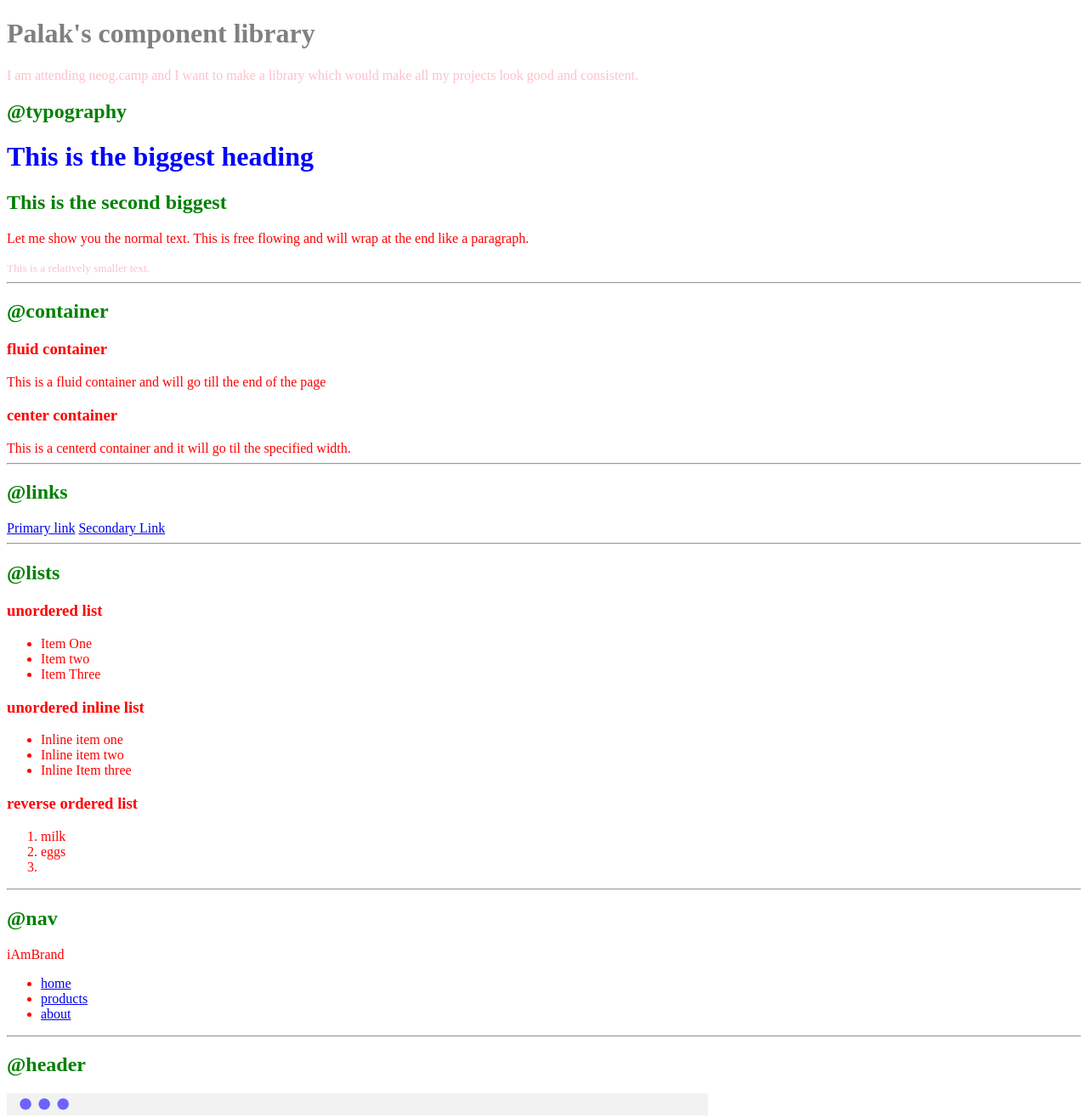
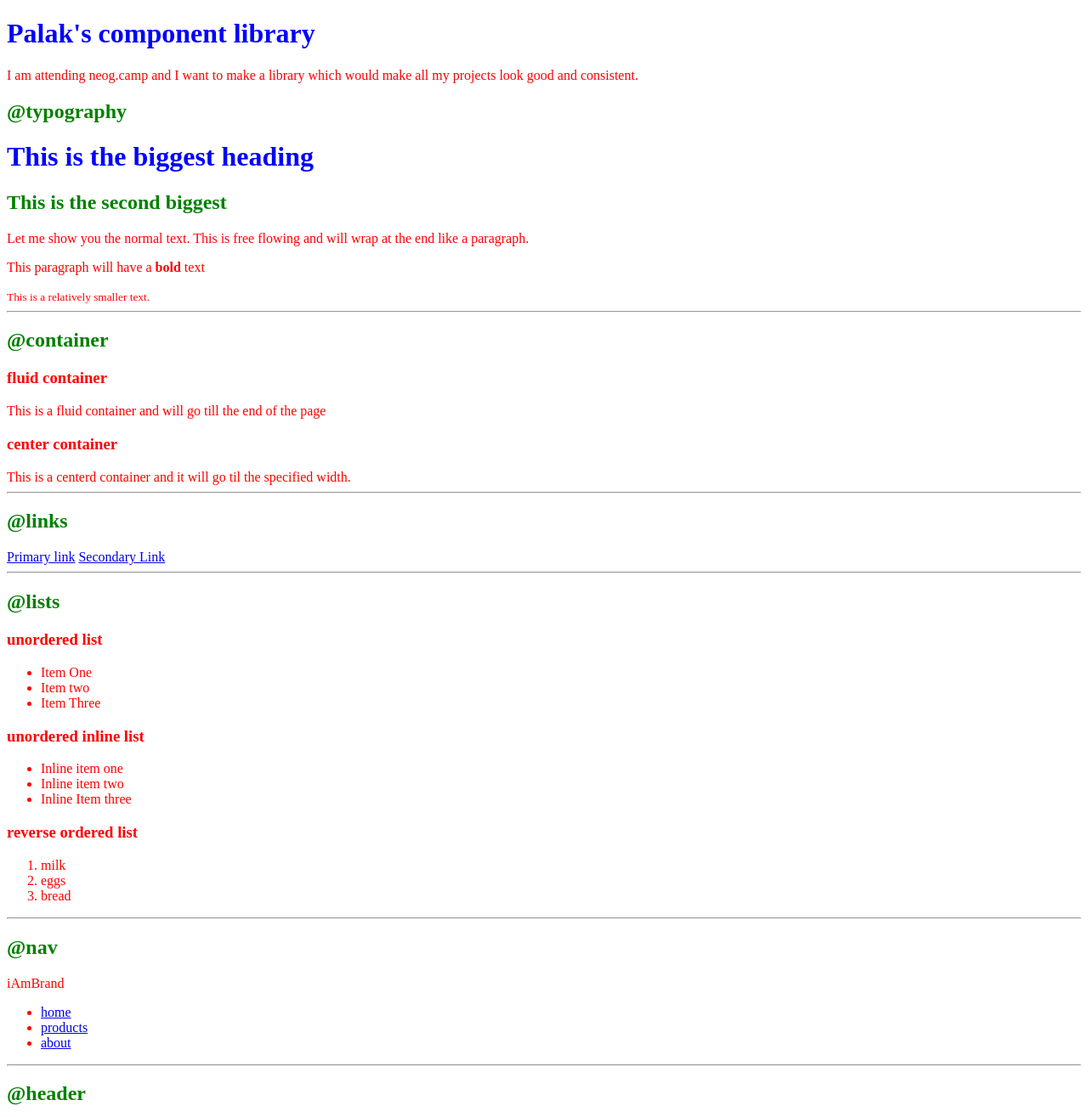
Before and after one commit to palaksinghal5/HTML5-Introduction, a plain HTML site: page index.html in a window 1280 px wide. Shown: the top 1315 px of the page at 85% size. Drawn offline with Linux system fonts and the light colour scheme.

Commit message:
typography

```diff
--- a/index.html
+++ b/index.html
@@ -7,23 +7,13 @@
     <meta name="viewport" content="width=device-width, initial-scale=1.0">
     <title>Component Library</title>
 
-    <!-- CSS wau 1: Style Tag
-        <style>
-        body {
-            color: red;
-        }
-    </style>
-    -->
-
-    <!-- Third way of doing CSS external link-->
     <link href="styles.css" rel="stylesheet" />
 
 </head>
 
 <body>
-    <h1 id="lib-header">Palak's component library</h1>
-    <!--  style="color:red"  -->
-    <p class="para">I am attending neog.camp and I want to make a library which would make all my projects look good and consistent.
+    <h1>Palak's component library</h1>
+    <p>I am attending neog.camp and I want to make a library which would make all my projects look good and consistent.
     </p>
 
     <!--<div class = "something">Palak Singhal</div>-->
@@ -33,7 +23,8 @@
     <h1>This is the biggest heading</h1>
     <h2>This is the second biggest</h2>
     <p>Let me show you the normal text. This is free flowing and will wrap at the end like a paragraph.</p>
-    <small class="para">This is a relatively smaller text.</small>
+    <p>This paragraph will have a <strong>bold</strong> text</p>
+    <small>This is a relatively smaller text.</small>
 
     <hr>
 
@@ -78,7 +69,7 @@
     <ol>
         <li>milk</li>
         <li>eggs</li>
-        <li></li>
+        <li>bread</li>
     </ol>
 
     <hr>
```
